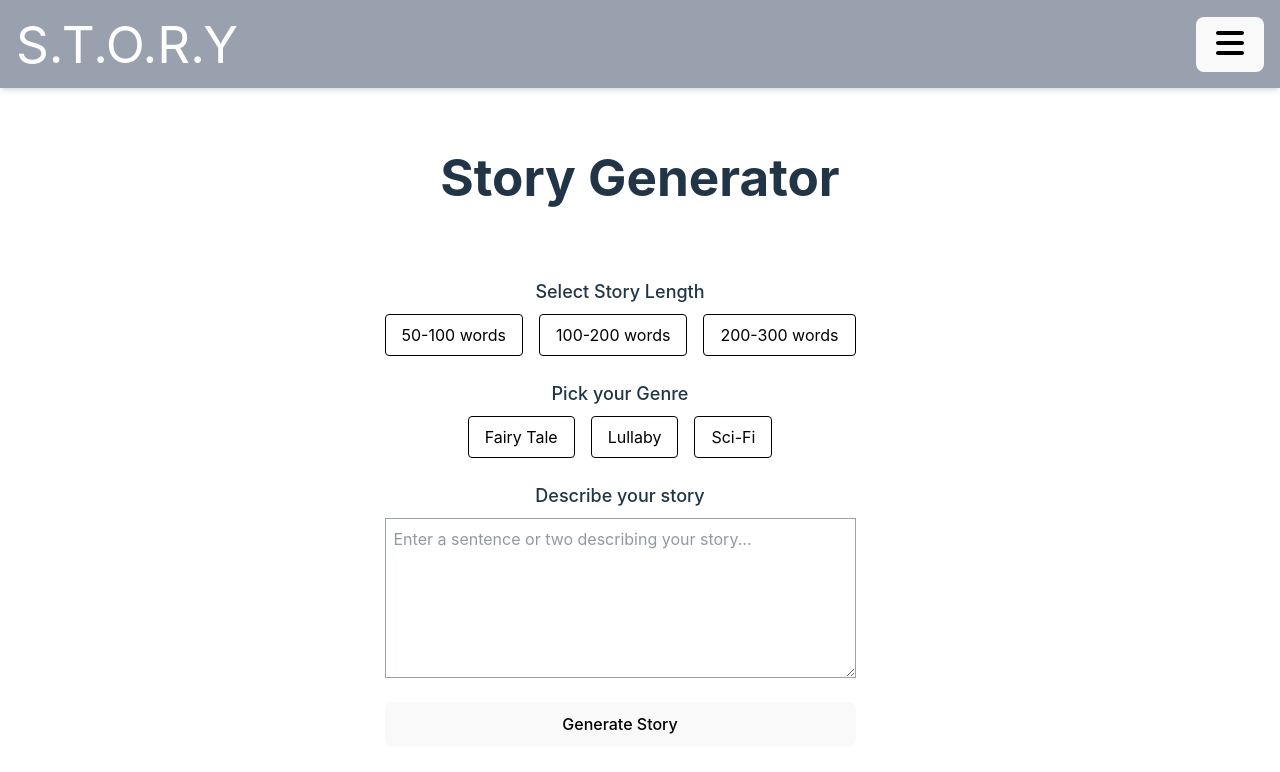
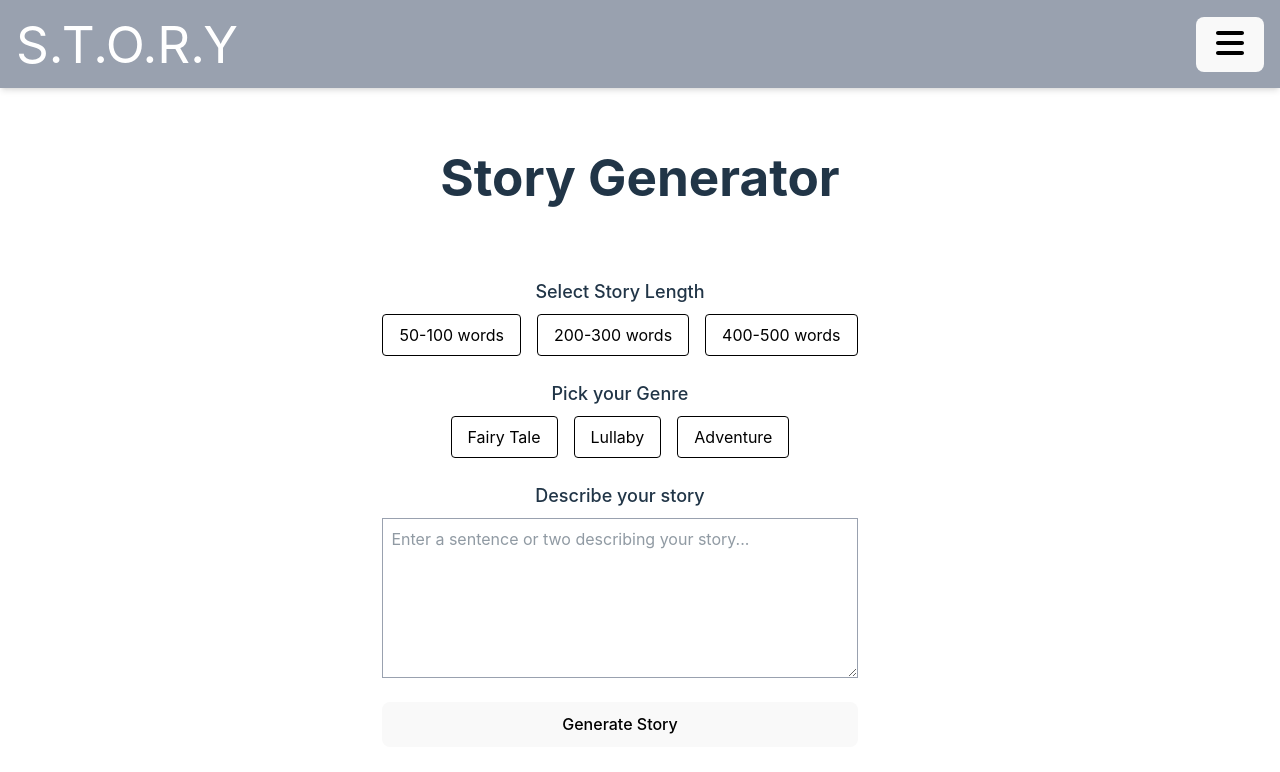
Before and after one commit to wesleylui/SENG401FinalProject_Group16, a React (Vite) app in the folder frontend/: page /main in a window 1280 px wide. Shown: the top 772 px of the page. Built offline with nearby package versions, Linux system fonts and the light colour scheme; no server answers.

Commit message:
update story lengths and genre, move delete story button

```diff
--- a/frontend/src/components/Modal.jsx
+++ b/frontend/src/components/Modal.jsx
@@ -24,9 +24,9 @@ const Modal = ({
   story,
   storyLength,
   storyId,
-  userId, // Add userId as a prop
+  userId,
   onDelete,
-  onAddStory, // Add onAddStory as a prop
+  onAddStory,
 }) => {
   const [showContinueBox, setShowContinueBox] = useState(false);
   const [additionalContent, setAdditionalContent] = useState("");
@@ -143,20 +143,10 @@ const Modal = ({
   return (
     <div className="flex inset-0 bg-white bg-opacity-90 justify-center items-center mt-16">
       <div className="bg-white p-8 rounded shadow-lg w-[50vw] h-[80vh] relative">
-        {/* Delete Story button in the top-left */}
-        <button
-          className="absolute top-2 left-2 text-sm text-red-500 hover:text-red-700"
-          onClick={handleDelete}
-        >
-          Delete Story
-        </button>
         <button className="absolute top-2 right-2 text-xl" onClick={onClose}>
           &times;
         </button>
-        <div
-          ref={modalContentRef} // Attach the ref to the scrollable content
-          className="overflow-y-auto h-full pt-8 pr-8"
-        >
+        <div ref={modalContentRef} className="overflow-y-auto h-full pt-8 pr-8">
           <div className="flex justify-between items-center mb-4">
             <span className="font-bold text-xl">{title}</span>
             <TTSControls story={story} />
@@ -166,8 +156,17 @@ const Modal = ({
           <textarea
             className="w-full h-full max-h-[calc(80vh-150px)] p-2 border border-gray-300 rounded resize-none"
             readOnly
-            value={story} // Display story
+            value={story}
           />
+          {/* Delete Story Button */}
+          <div className="flex justify-end mt-4">
+            <button
+              className="text-sm text-red-500 hover:text-red-700"
+              onClick={handleDelete}
+            >
+              Delete Story
+            </button>
+          </div>
           {/* Continue Story Button */}
           <div className="flex justify-center mt-4">
             <button
@@ -227,9 +226,9 @@ Modal.propTypes = {
   story: PropTypes.string,
   storyLength: PropTypes.string.isRequired,
   storyId: PropTypes.number.isRequired,
-  userId: PropTypes.number.isRequired, // Add userId to prop types
+  userId: PropTypes.number.isRequired,
   onDelete: PropTypes.func.isRequired,
-  onAddStory: PropTypes.func.isRequired, // Add onAddStory to prop types
+  onAddStory: PropTypes.func.isRequired,
 };
 
 export default Modal;
--- a/frontend/src/components/StoryGenreSelector.jsx
+++ b/frontend/src/components/StoryGenreSelector.jsx
@@ -41,7 +41,7 @@ const StoryGenreSelector = ({ storyGenre, setStoryGenre }) => {
         </label>
         <label
           className={`px-4 py-2 border rounded cursor-pointer ${
-            storyGenre === "Sci-Fi"
+            storyGenre === "Adventure"
               ? "bg-blue-500 text-white"
               : "bg-white text-black"
           }`}
@@ -49,12 +49,12 @@ const StoryGenreSelector = ({ storyGenre, setStoryGenre }) => {
           <input
             type="radio"
             name="storyGenre"
-            value="Sci-Fi"
+            value="Adventure"
             className="hidden"
-            checked={storyGenre === "Sci-Fi"}
+            checked={storyGenre === "Adventure"}
             onChange={(e) => setStoryGenre(e.target.value)}
           />
-          Sci-Fi
+          Adventure
         </label>
       </div>
     </div>
--- a/frontend/src/components/StoryLengthSelector.jsx
+++ b/frontend/src/components/StoryLengthSelector.jsx
@@ -3,7 +3,9 @@ import PropTypes from "prop-types";
 const StoryLengthSelector = ({ storyLength, setStoryLength }) => {
   return (
     <div>
-      <label className="block text-lg font-medium mb-2">Select Story Length</label>
+      <label className="block text-lg font-medium mb-2">
+        Select Story Length
+      </label>
       <div className="flex justify-center space-x-4">
         <label
           className={`px-4 py-2 border rounded cursor-pointer ${
@@ -24,23 +26,6 @@ const StoryLengthSelector = ({ storyLength, setStoryLength }) => {
         </label>
         <label
           className={`px-4 py-2 border rounded cursor-pointer ${
-            storyLength === "200"
-              ? "bg-blue-500 text-white"
-              : "bg-white text-black"
-          }`}
-        >
-          <input
-            type="radio"
-            name="storyLength"
-            value="200"
-            className="hidden"
-            checked={storyLength === "200"}
-            onChange={(e) => setStoryLength(e.target.value)}
-          />
-          100-200 words
-        </label>
-        <label
-          className={`px-4 py-2 border rounded cursor-pointer ${
             storyLength === "300"
               ? "bg-blue-500 text-white"
               : "bg-white text-black"
@@ -56,6 +41,23 @@ const StoryLengthSelector = ({ storyLength, setStoryLength }) => {
           />
           200-300 words
         </label>
+        <label
+          className={`px-4 py-2 border rounded cursor-pointer ${
+            storyLength === "500"
+              ? "bg-blue-500 text-white"
+              : "bg-white text-black"
+          }`}
+        >
+          <input
+            type="radio"
+            name="storyLength"
+            value="500"
+            className="hidden"
+            checked={storyLength === "500"}
+            onChange={(e) => setStoryLength(e.target.value)}
+          />
+          400-500 words
+        </label>
       </div>
     </div>
   );
```
